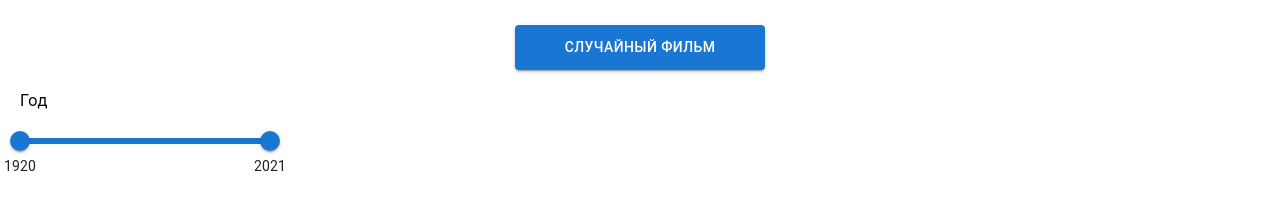
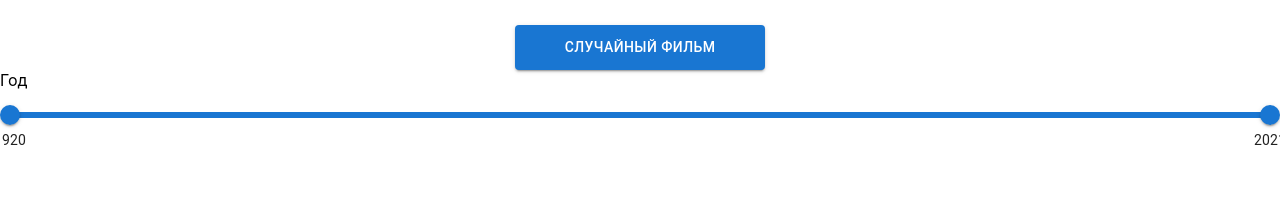
Before and after one commit to Evgeniy-Om/random-film, a React (Create React App) app: page / in a window 1280 px wide. Shown: the part 125-334 px from the top of the page. Built offline with nearby package versions, Linux system fonts and the light colour scheme; the HTML template or start-up script is replaced by a standard one.

Commit message:
Рефакторинг Слайдера

```diff
--- /dev/null
+++ b/src/components/MySlider.jsx
@@ -0,0 +1,31 @@
+import {css} from "@emotion/css";
+import {useState} from "react";
+import {Slider} from "@material-ui/core";
+
+function MySlider({marks, name, ariaLabel}) {
+   const [value, setValue] = useState([marks[0].value, marks[1].value]);
+
+   const handleChange = (event, newValue) => {
+      setValue(newValue);
+   }
+
+   return (
+      <div className={css`
+        margin: 0 10px 0 10px;
+      `}>
+         <p className={css`margin: 0 0 10px -10px`}>{name.charAt(0).toUpperCase() + name.slice(1)}</p>
+         <Slider
+            aria-label={ariaLabel}
+            value={value}
+            onChange={handleChange}
+            marks={marks}
+            valueLabelDisplay="auto"
+            getAriaValueText={()=>`${value} год`}
+            min={marks[0].value}
+            max={marks[1].value}
+         />
+      </div>
+   )
+}
+
+export default MySlider
--- a/src/components/YearsSlider.jsx
+++ b/src/components/YearsSlider.jsx
@@ -1,6 +1,4 @@
-import Slider from "@material-ui/core/Slider"
-import {useState} from "react"
-import {css} from "@emotion/css"
+import MySlider from "./MySlider"
 
 const marks = [
    {
@@ -13,34 +11,9 @@ const marks = [
    }
 ];
 
-function valuetext(value) {
-   return `${value} год`;
-}
-
 function YearsSlider() {
-   const [value, setValue] = useState([1915, 2021]);
-
-   const handleChange = (event, newValue) => {
-      setValue(newValue);
-   };
-
    return (
-      <div className={css`
-        width: 250px;
-        margin: 20px
-      `}>
-         <p>Год</p>
-         <Slider
-            aria-label="Диапазон лет"
-            value={value}
-            onChange={handleChange}
-            marks={marks}
-            valueLabelDisplay="auto"
-            getAriaValueText={valuetext}
-            min={1920}
-            max={2021}
-         />
-      </div>
+      <MySlider marks={marks} name='год' ariaLabel="диапазон лет"/>
    );
 }
 
```
